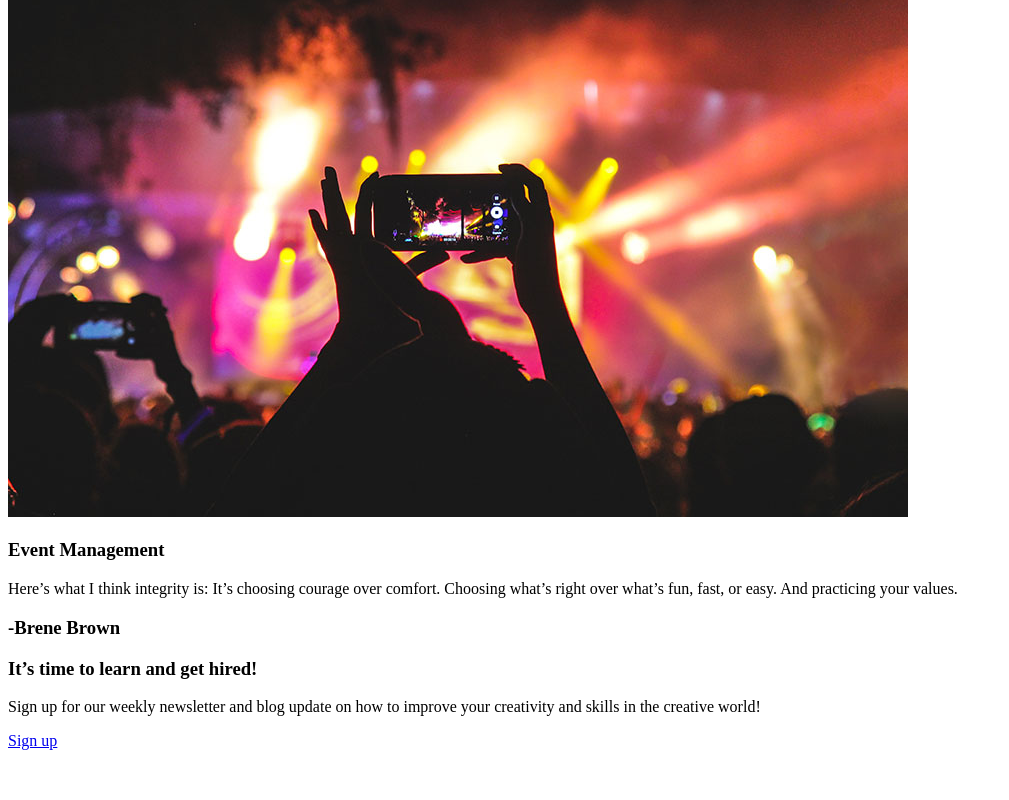
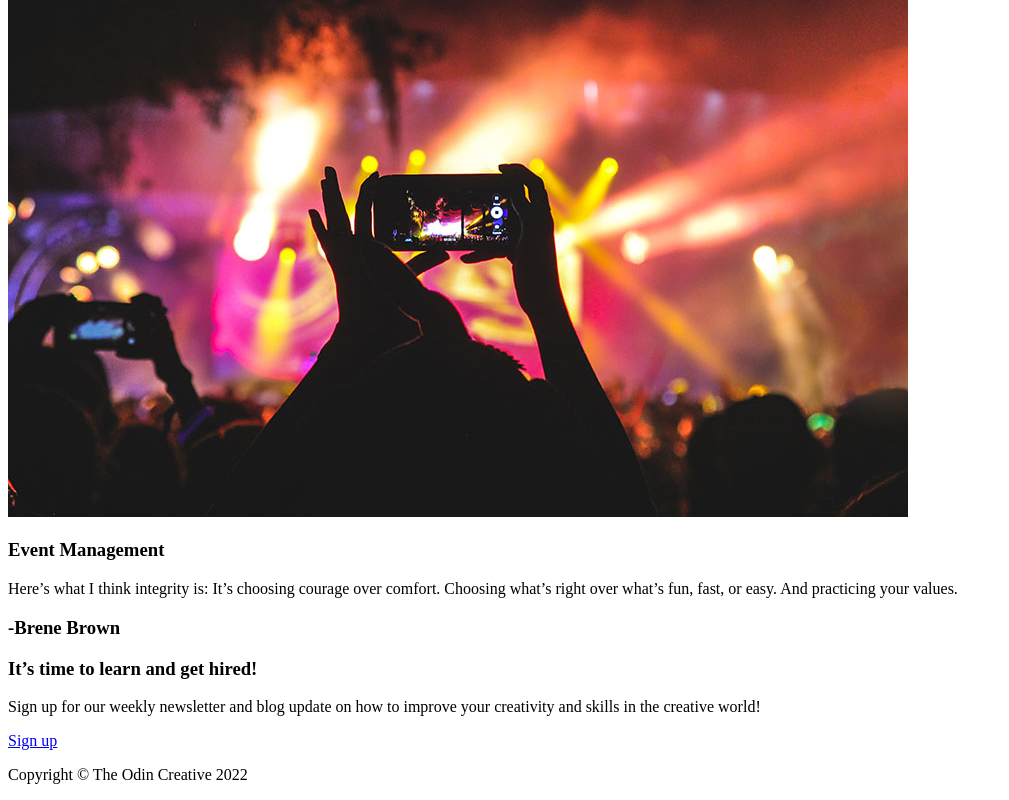
Before and after one commit to ronnieBer/odin-landing_page, a plain HTML site: page index.html in a window 1280 px wide. Shown: the part 3120-3920 px from the top of the page, without its empty margins (0-1009 px from the left). Before the commit the page ends 3878 px from the top, so only its background shows below. Drawn offline with Linux system fonts and the light colour scheme.

Commit message:
Add copyright text to footer

```diff
--- a/index.html
+++ b/index.html
@@ -83,7 +83,9 @@
     </section>
 
     <section id="footer">
-
+        <div class="footer container">
+            <p>Copyright © The Odin Creative 2022</p>
+        </div>
     </section>
 </body>
 </html>
```
